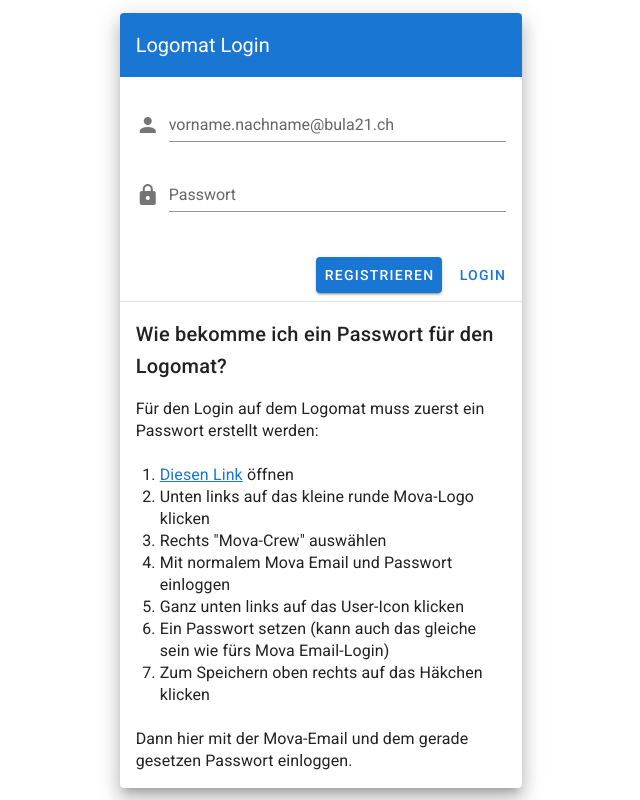
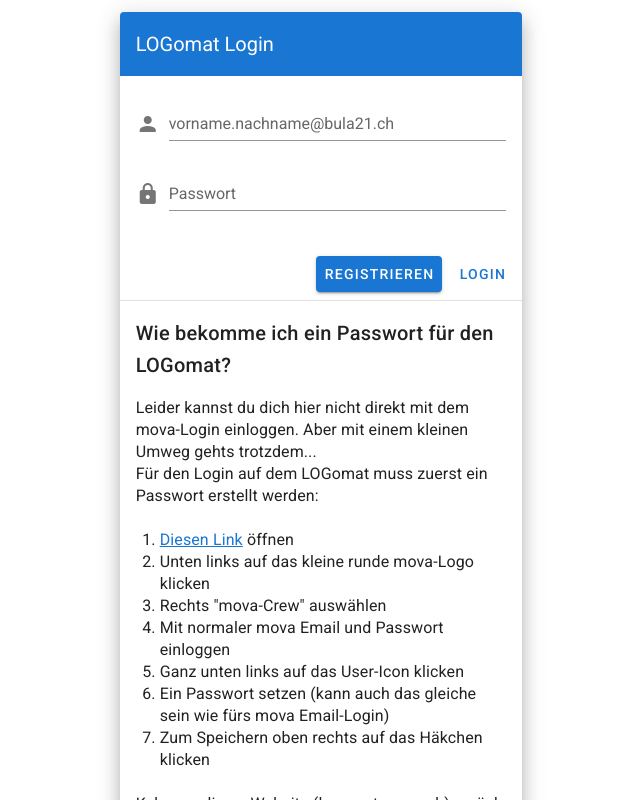
Before and after one commit to bula21/mova21-logomat, a Vue app: page /#/login in a window 1280 px wide. Both pictures are taken after a click on the button "REGISTRIEREN". Shown: the top 800 px of the page, without its empty margins (319-959 px from the left). Built offline with nearby package versions, Linux system fonts and the light colour scheme.

Commit message:
small layout and text changes

```diff
--- a/src/components/Anlage.vue
+++ b/src/components/Anlage.vue
@@ -57,7 +57,7 @@
 
       <v-col
         :cols="12"
-        lg="9"
+        lg="8"
         :class="{ large: $vuetify.breakpoint.lg, content: true }"
       >
         <v-card ref="top">
--- a/src/components/AvantiLink.vue
+++ b/src/components/AvantiLink.vue
@@ -1,6 +1,6 @@
 <template>
   <a v-if="item" :href="item" target="_blank" v-on:click.stop>
-    Link zu Avanti
+    Link
   </a>
   <v-icon v-else>mdi-diameter-variant</v-icon>
 </template>
--- a/src/views/Login.vue
+++ b/src/views/Login.vue
@@ -5,7 +5,7 @@
         <v-col cols="12" sm="8" md="4">
           <v-card class="elevation-12">
             <v-toolbar color="primary" dark flat>
-              <v-toolbar-title>Logomat Login</v-toolbar-title>
+              <v-toolbar-title>LOGomat Login</v-toolbar-title>
             </v-toolbar>
             <v-alert type="error" v-if="errorMessage.length > 0">
               {{ errorMessage }}
@@ -46,11 +46,15 @@
                 <v-divider></v-divider>
 
                 <v-card-title>
-                  Wie bekomme ich ein Passwort für den Logomat?
+                  Wie bekomme ich ein Passwort für den LOGomat?
                 </v-card-title>
 
                 <v-card-text style="font-size: medium;">
-                  Für den Login auf dem Logomat muss zuerst ein Passwort
+                  Leider kannst du dich hier nicht direkt mit dem mova-Login
+                  einloggen.
+                  Aber mit einem kleinen Umweg gehts trotzdem...
+                  <br>
+                  Für den Login auf dem LOGomat muss zuerst ein Passwort
                   erstellt werden:
                   <br /><br />
                   <ol>
@@ -63,22 +67,31 @@
                       öffnen
                     </li>
                     <li>
-                      Unten links auf das kleine runde Mova-Logo klicken
+                      Unten links auf das kleine runde mova-Logo klicken
                     </li>
                     <li>
-                      Rechts "Mova-Crew" auswählen
+                      Rechts "mova-Crew" auswählen
                     </li>
-                    <li>Mit normalem Mova Email und Passwort einloggen</li>
+                    <li>Mit normaler mova Email und Passwort einloggen</li>
                     <li>Ganz unten links auf das User-Icon klicken</li>
                     <li>
                       Ein Passwort setzen (kann auch das gleiche sein wie fürs
-                      Mova Email-Login)
+                      mova Email-Login)
                     </li>
                     <li>Zum Speichern oben rechts auf das Häkchen klicken</li>
                   </ol>
                   <br />
-                  Dann hier mit der Mova-Email und dem gerade gesetzen Passwort
-                  einloggen.
+                  Kehre zu dieser Website (logomat.mova.ch) zurück und logge dich hier
+                  mit der mova-Email und dem gerade gesetzen Passwort ein.
+                  <br>
+                  Wenn du noch Fragen hast oder Probleme beim Login, melde dich einfach
+                  via Slack unter
+                    <a
+                        href="https://bulacafe21.slack.com/archives/C014ZNQ510B"
+                        target="_blank"
+                      >
+                      #286_koord_aufabbau_request</a>
+                  .
                 </v-card-text>
               </div>
             </v-expand-transition>
--- a/src/views/Main.vue
+++ b/src/views/Main.vue
@@ -60,7 +60,7 @@
         <img :src="require('@/assets/logo.svg')" alt="Mova Logo" />
       </v-avatar>
       <v-toolbar-title style="width: 300px;" class="ml-0 pl-4">
-        <span class="hidden-sm-and-down">Logomat</span>
+        <span class="hidden-sm-and-down">LOGomat</span>
         <span v-if="activeTab !== null" class="hidden-sm-and-down"
           >: {{ tabs[activeTab].anlagenname }}</span
         >
@@ -71,7 +71,7 @@
         solo-inverted
         hide-details
         prepend-inner-icon="mdi-magnify"
-        label="Suche Anlagen"
+        label="Suche Anlagen oder Projekte"
         class="hidden-sm-and-down"
         v-model="searchText"
       ></v-text-field>
@@ -81,7 +81,7 @@
         flat
         solo-inverted
         hide-details
-        label="Nur Meine"
+        label="Nur meine Anlagen"
       />
       <v-spacer></v-spacer>
       <v-btn
```
Also changed, not shown: 1 other file (tests, documents, lock files or other folders).
